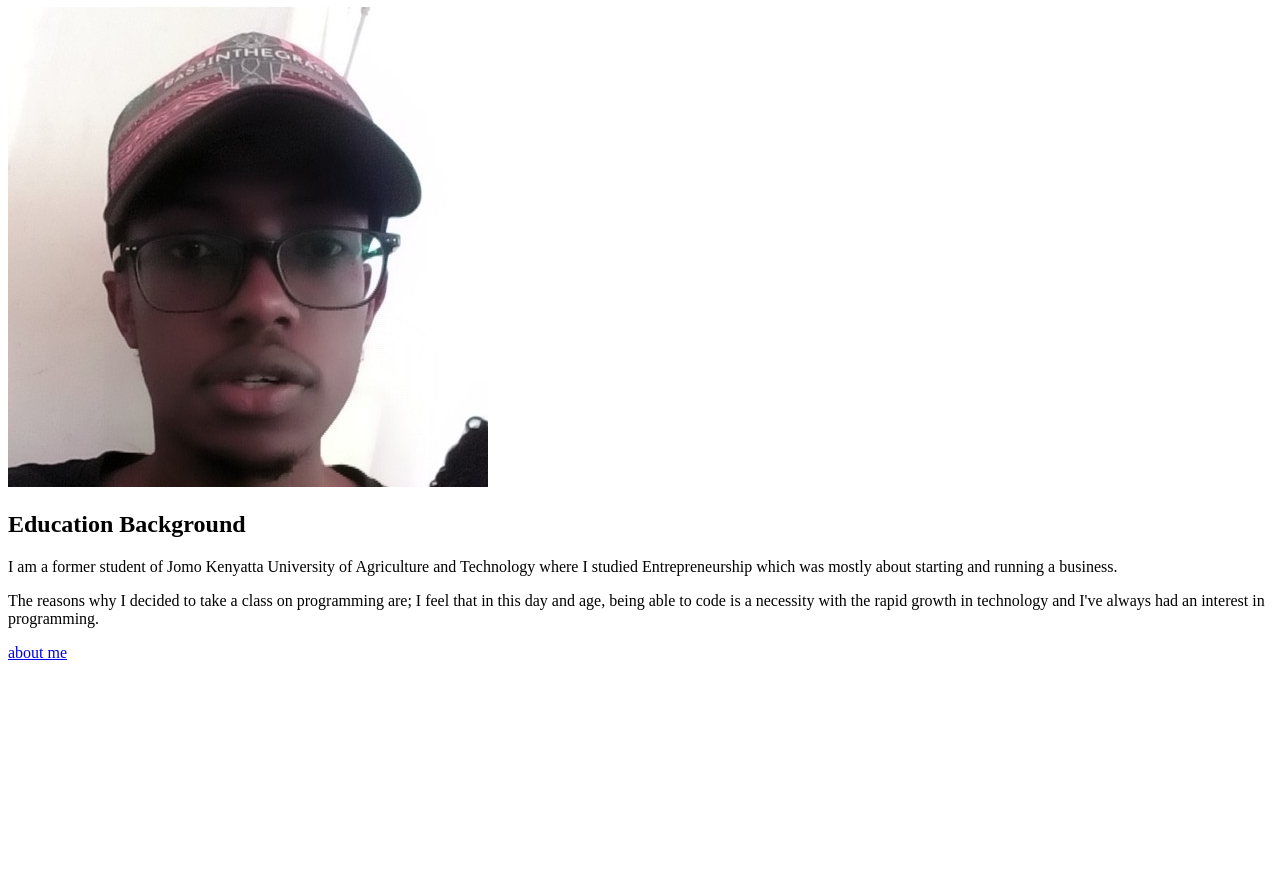
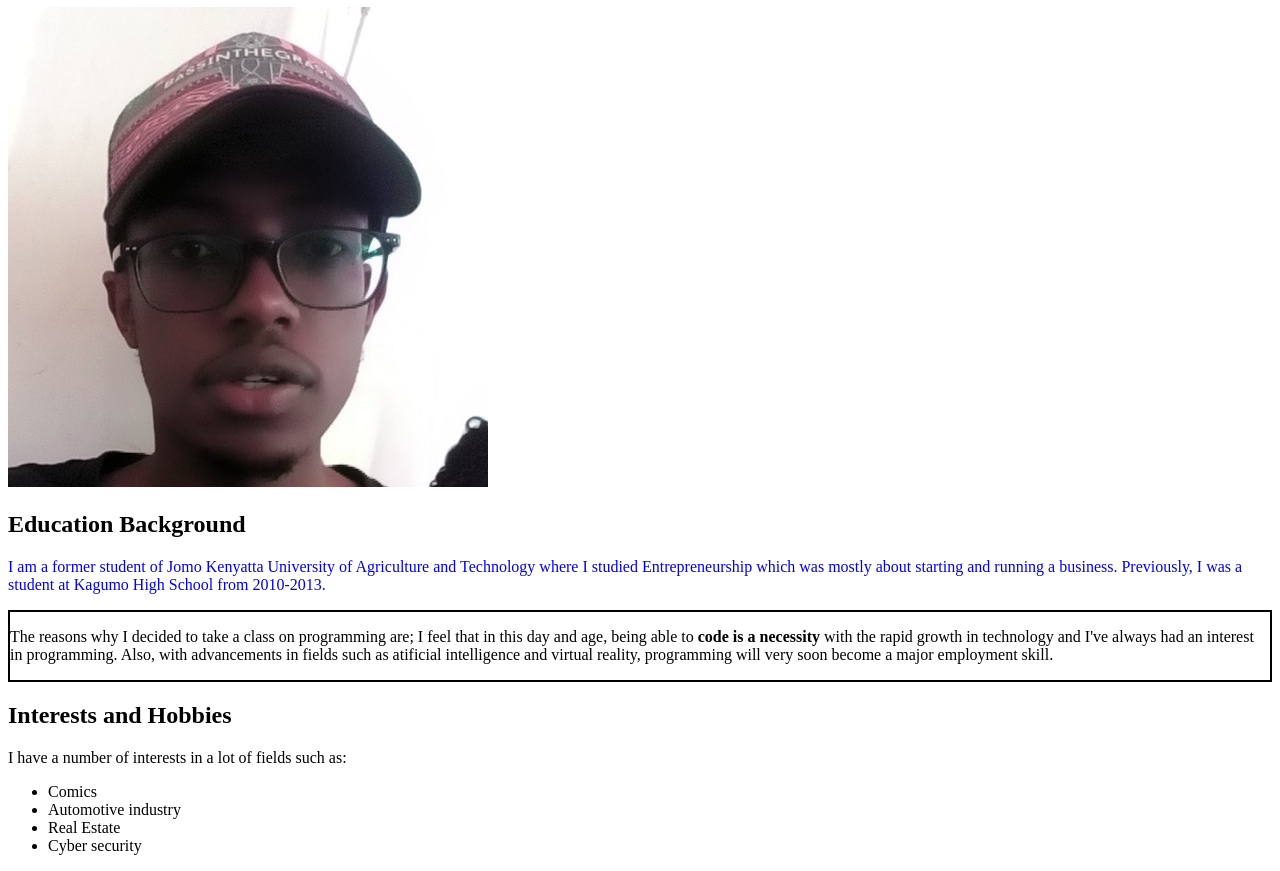
Before and after one commit to DavidNganga/DavidNganga.github.io, a plain HTML site: page index.html in a window 1280 px wide. Shown: the part 73-944 px from the top of the page. Before the commit the page ends 800 px from the top, so only its background shows below. Drawn offline with Linux system fonts and the light colour scheme.

Commit message:
addeddiv tag

```diff
--- a/css/Portfolio.css
+++ b/css/Portfolio.css
@@ -1,4 +1,10 @@
 .img{
-  height: 50%;
-  width: 50%;
+  align-content: right;
 }
+.education{
+    color: blue
+
+}
+.test-box{
+    border: 2px solid black;
+}
--- a/index.html
+++ b/index.html
@@ -3,15 +3,28 @@
   <head>
     <link href="css/Portfolio.css" rel="stylesheet" type="text/css">
     <title>Portfolio Landing Page</title>
-  <h1>David Ng'ang'a</h1>
+  <h1>My Portfolio</h1>
   <div class="important">
   <img src="images/David.jpg" alt="An image of David.">
   </div>
   <h2>Education Background</h2>
-  <p>I am a former student of Jomo Kenyatta University of Agriculture and Technology where I studied Entrepreneurship which was mostly about starting and running a business.</p>
-  <p>The reasons why I decided to take a class on programming are; I feel that in this day and age, being able to code is a necessity with the rapid growth in technology and I've always had an interest in programming.</p>
+  <div class="education">
+    <p>I am a former student of Jomo Kenyatta University of Agriculture and Technology where I studied Entrepreneurship which was mostly about starting and running a business. Previously, I was a student at Kagumo High School from 2010-2013.</p>
+  </div>
+  <div class="test-box">
+    <p>The reasons why I decided to take a class on programming are; I feel that in this day and age, being able to <strong>code is a necessity</strong> with the rapid growth in technology and I've always had an interest in programming. Also, with advancements in fields such as atificial intelligence and virtual reality, programming will very soon become a major employment skill.</p>
+  </div>
 
-<a href="about-me.html"> about me </a>
+  <h2>Interests and Hobbies</h2>
+  <p>I have a number of interests in a lot of fields such as:</p>
+  <ul>
+    <li>Comics</li>
+    <li>Automotive industry</li>
+    <li>Real Estate</li>
+    <li>Cyber security</li>
+  </ul>
+
+
 
 
 
```
Also changed, not shown: about-me.html (deleted, +0 -17 lines), contact.html (deleted).
